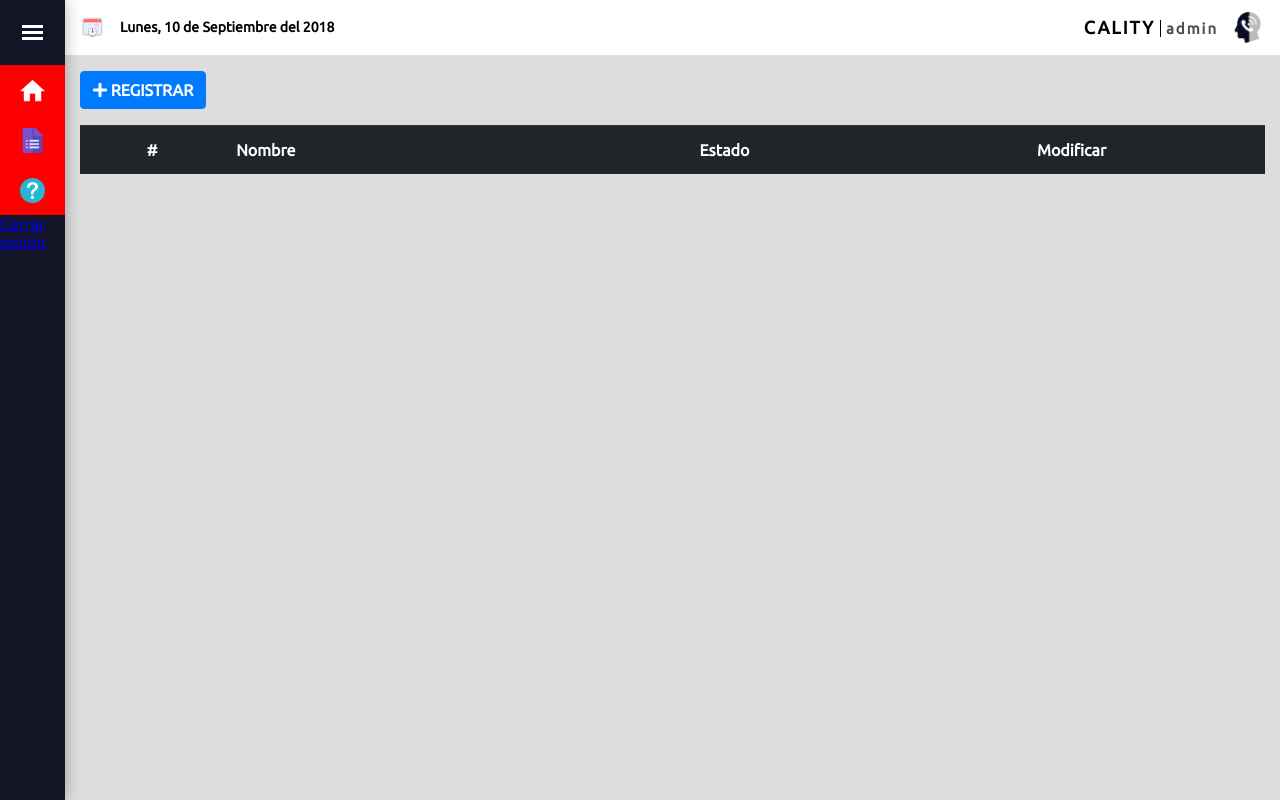
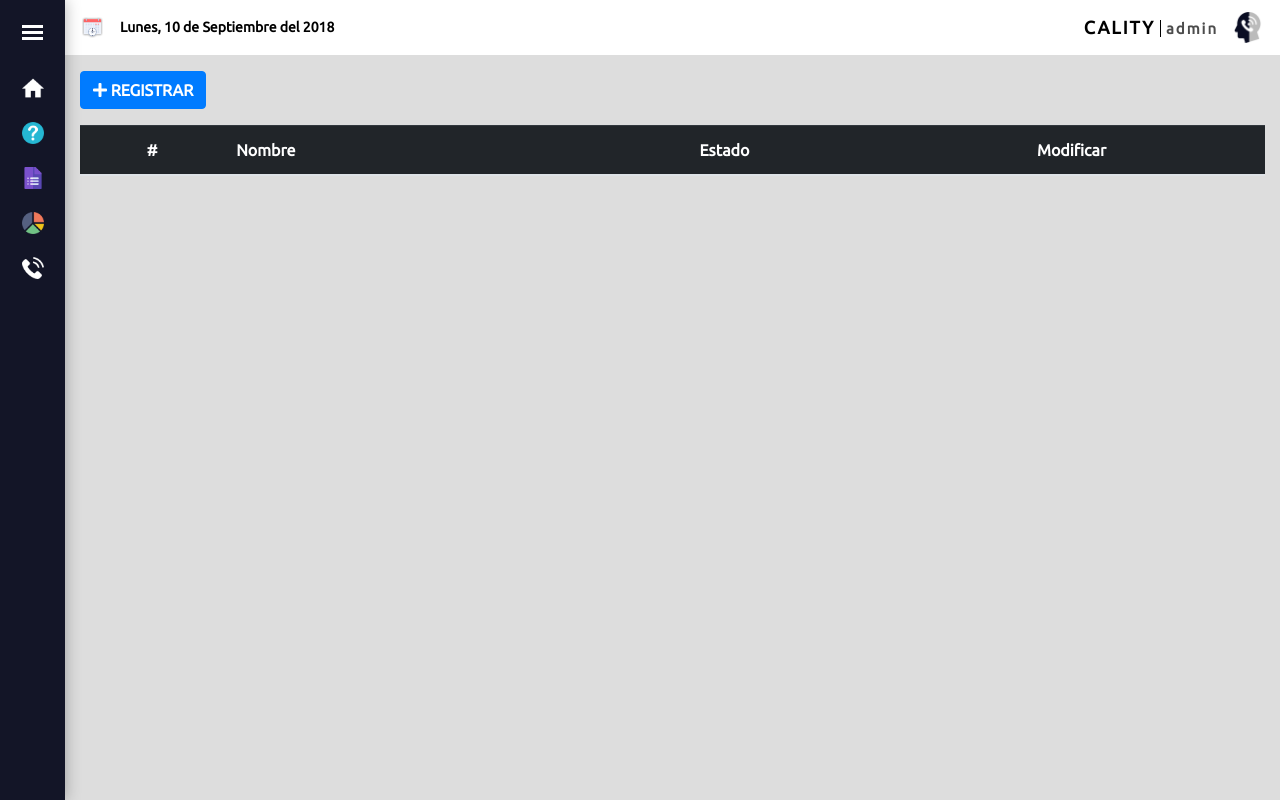
Before and after one commit to Petanology/Cality, a PHP site: page /inicio.php in a window 1280 px wide. Run offline with PHP 8.4, Linux system fonts and the light colour scheme; the visitor is signed in with stand-in values (Sample User, id 1); some libraries are stand-ins or nearby versions.

Commit message:
Se termino en la version alfa el menu de la pagina de inicio

```diff
--- a/vista/css/inicio.css
+++ b/vista/css/inicio.css
@@ -1,12 +1,8 @@
-body {
-    overflow: hidden;
-}
-
 .main {
     overflow: auto;
     position: absolute;
     width: 100%;
-    min-width: 500px;
+    min-width: 560px;
     height: 100vh;
     min-height: 500px;
 }
@@ -112,6 +133,7 @@ body {
         position: absolute;
         top: 0;
         right: 0;
+        z-index: 1;
     }
 
 
@@ -209,7 +230,6 @@ body {
         position: absolute;
         right: 0;
         top: 55px;
-        z-index: 1;
     }
 
 .iframe {
@@ -220,106 +240,203 @@ body {
     overflow: scroll;
 }
 
+ul {
+    list-style-type: none;
+}
 
 /* ************************************************* */
 /* ********************* MENÚ ********************** */
 
-
-ul {
-    list-style-type: none;
-}
+/* ******* Modo Tooltip ******* */
+/* **************************** */
 
 
-.lista-menu {
-    position: relative;
-    width: 100%;
+ul.menu-tooltip {
+    width: 65px;
     height: auto;
 }
 
 
-.item-lista-menu {
-    background-color: red;
+ul.menu-tooltip > li {
     width: 65px;
-    height: 50px;
+    height: 45px;
 }
 
 
-.item-lista-menu a {
+ul.menu-tooltip > li > a {
+    position: relative;
     display: inline-block;
-    width: 100%;
-    height: 100%;
-    color: #FFF;
-    text-decoration: none;
+    width: 65px;
+    height: 45px;
+    -webkit-transition-duration: 0.3s;
+    -o-transition-duration: 0.3s;
+    transition-duration: 0.3s;
+}
+
+
+ul.menu-tooltip > li > a > div.cont-img {
+    width: 65px;
+    height: 45px;
     position: relative;
 }
 
-.cont-img {
-    position: relative;
-    width: 65px;
-    height: 100%;
+
+ul.menu-tooltip > li > a > div.cont-img > img {
+    width: 22px;
+    height: 22px;
+    position: absolute;
+    top: 0;
+    left: 0;
+    right: 0;
+    bottom: 0;
+    margin: auto;
 }
 
 
-.item-lista-menu img {
-    width: 25px;
-    height: 25px;
+ul.menu-tooltip > li > a > div.texto {
+    width: auto;
+    padding: 10px;
+    height: auto;
     position: absolute;
-    top: 13px;
-    left: 20px;
-}
-
-.item-lista-menu ul {
-    position: absolute;
-    top: 8px;
-    left: 65px;
-    /*
-    display: inline-block;
-    position: absolute;
-    top: 0;
-    right: 0;*/
+    left: 75px;
+    top: 6px;
+    background-color: rgba(0,0,0,0.9);
+    color: #FFF;
+    font-weight: bold;
+    border-radius: 5px;
+    white-space: nowrap;
+    /* Oculto */
+    opacity: 0;
+    visibility: hidden;
 }
 
 
-ul.modo-tooltip a{
-    overflow: hidden;
+ul.menu-tooltip > li > a:hover div.texto {
+    opacity: 1;
+    visibility: visible;
 }
 
 
-ul.modo-tooltip li a:hover ul li{
-    opacity: 1;
+ul.menu-tooltip > li > a:hover::before {
+    content: "";
+    width: 3px;
+    height: 100%;
+    position: absolute;
+    left: 0;
+    top: 0;
+    background-color: #3269fd;
 }
 
 
-ul.modo-tooltip li a ul li {
-    opacity: 0;
-    padding: 10px;
-    border-radius: 5px;
-    background-color: rgba(0, 0, 0, 0.89);
-    font-weight: bold;
-    margin-left: 5px;
-    -webkit-transition: 0.3s;
-    -o-transition: 0.3s;
-    transition: 0.3s;
+ul.menu-tooltip > li > a:hover {
+    background-color: rgba(255, 255, 255, 0.1);
 }
 
 
+/* ************************************* */
+/* ************ Modo Normal ************ */
+/* ************************************* */
 
-/* AQUI ASASDSDSAS
-.item-lista-menu a tooltip {
-    width: 27px;
-    height: 27px;
-    position: absolute;
-    top: 17px;
-    left: 19px;
-    background-color: red;
-}*/
+ul.menu-normal {
+    width: 300px;
+    height: auto;
+}
 
 
-/* ************************************************* */
+ul.menu-normal > li {
+    width: 100%;
+    height: 45px;
+}
 
 
-@media screen and (max-width : 555px){
-    .calendario {
-        display: none;
+ul.menu-normal > li > a {
+    position: relative;
+    display: inline-block;
+    width: 100%;
+    height: 45px;
+    -webkit-transition-duration: 0.3s;
+    -o-transition-duration: 0.3s;
+    transition-duration: 0.3s;
+}
+
+
+ul.menu-normal > li > a > div.cont-img {
+    width: 65px;
+    height: 45px;
+    position: relative;
+}
+
+
+ul.menu-normal > li > a > div.cont-img > img {
+    width: 22px;
+    height: 22px;
+    position: absolute;
+    top: 0;
+    left: 0;
+    right: 0;
+    bottom: 0;
+    margin: auto;
+}
+
+
+ul.menu-normal > li > a > div.texto {
+    width: calc(100% - 65px);
+    line-height: 45px;
+    position: absolute;
+    left: 65px;
+    top: 0px;
+    color: #FFF;
+    font-weight: bold;
+    white-space: nowrap;
+    overflow: hidden;
+    text-overflow: ellipsis;
+    padding-right: 10px;
+}
+
+
+ul.menu-normal > li > a:hover::before {
+    content: "";
+    width: 3px;
+    height: 100%;
+    position: absolute;
+    left: 0;
+    top: 0;
+    background-color: #3269fd;
+}
+
+
+ul.menu-normal > li > a:hover {
+    background-color: rgba(255, 255, 255, 0.1);
+}
+
+
+/* *********************************************** */
+/* *************** Media Query ******************* */
+/* *********************************************** */
+
+@media screen and (max-width: 559px){
+
+    nav.menu-activado {
+        width: 90vw !important;
+    }
+
+    ul.menu-normal {
+        width: 90vw;
     }
 }
+
+
+@media screen and (min-width: 1200px){
+
+    .fondo-toggle-activado {
+        opacity: 0 !important;
+        visibility: hidden !important;
+    }
+
+
+    .contenedor-derecha-activado {
+        width: calc(100% - 300px);
+    }
+
+
+}
--- a/vista/css/ondas.css
+++ b/vista/css/ondas.css
@@ -1,25 +1,13 @@
 .wave {
-    display: inline-block;
     overflow: hidden;
-    position: relative;
-    box-sizing: border-box;
     transform: translate3d(0,0,0);
-    padding: 13px 25px;
-    color: #FFF;
-    cursor: pointer;
-    margin: 20px;
-    font-weight: bold;
-    border-radius: 2px;
-    border: none;
-    outline: none;
-    background-color: #4285f4;
-    width: 300px;
 }
 
 
 .wave:hover {
-    box-shadow: 0 2px 5px 0 rgba(0,0,0,16);
-    transition: .3s;
+    -webkit-transition-duration: 0.3s;
+    -o-transition-duration: 0.3s;
+    transition-duration: 0.3s;
 }
 
 
--- a/vista/inicio.php
+++ b/vista/inicio.php
@@ -35,11 +35,12 @@
     <!-- Ondas -->
     <script src="js/wave.js"></script>
 </head>
-<body>
+<body class="scroll_modificado">
 
     <div class="main scroll_modificado">
+
         <!-- menu de navegación -->
-        <nav class="menu">
+        <nav id="menu" class="menu">
             <!-- Icono menú -->
             <div class="icono-menu">
                 <div class="primero"></div>
@@ -58,48 +59,69 @@
                 ?>
 
                 <!-- Links Principales -->
-                <ul class="lista-menu modo-tooltip">
-                    <li class="item-lista-menu">
-                        <a href="inicio.php">
+                <ul id="ul-menu" class="menu-tooltip"><!-- menu-normal -->
+                    <!-- Link Inicio -->
+                    <li>
+                        <a href="index.php">
                             <!-- Icono -->
                             <div class="cont-img">
                                 <img src="img/home-button.png" alt="icono de inicio">
                             </div>
 
                             <!-- Texto -->
-                            <ul>
-                                <li>Inicio</li>
-                            </ul>
+                            <div class="texto">Inicio</div>
                         </a>
                     </li>
 
-
-                    <li class="item-lista-menu">
-                        <a href="inicio.php">
-                            <!-- Icono -->
-                            <div class="cont-img">
-                                <img src="img/forms%20(1).png" alt="icono de documentos">
-                            </div>
-
-                            <!-- Texto -->
-                            <ul>
-                                <li>Registros</li>
-                            </ul>
-                        </a>
-                    </li>
-
-
-                    <li class="item-lista-menu">
-                        <a href="inicio.php">
+                    <!-- Link Ayuda -->
+                    <li>
+                        <a href="acceso_denegado.php" target="contenido">
                             <!-- Icono -->
                             <div class="cont-img">
                                 <img src="img/question.png" alt="icono de ayuda">
                             </div>
 
                             <!-- Texto -->
-                            <ul>
-                                <li>Ayuda</li>
-                            </ul>
+                            <div class="texto">Ayuda</div>
+                        </a>
+                    </li>
+
+                    <!-- Base de Datos -->
+                    <li>
+                        <a href="acceso_denegado.php" target="contenido">
+                            <!-- Icono -->
+                            <div class="cont-img">
+                                <img src="img/forms%20(1).png" alt="icono de tablas">
+                            </div>
+
+                            <!-- Texto -->
+                            <div class="texto">Gestión de Tablas</div>
+                        </a>
+                    </li>
+
+                    <!-- Informes -->
+                    <li>
+                        <a href="acceso_denegado.php" target="contenido">
+                            <!-- Icono -->
+                            <div class="cont-img">
+                                <img src="img/pie-chart.png" alt="icono de informe">
+                            </div>
+
+                            <!-- Texto -->
+                            <div class="texto">Informes</div>
+                        </a>
+                    </li>
+
+                    <!-- Gestion de Calidad -->
+                    <li>
+                        <a href="acceso_denegado.php" target="contenido">
+                            <!-- Icono -->
+                            <div class="cont-img">
+                                <img src="img/telephone.png" alt="icono de gestión de calidad">
+                            </div>
+
+                            <!-- Texto -->
+                            <div class="texto">Gestión de Calidad</div>
                         </a>
                     </li>
                     <!--
@@ -111,11 +133,15 @@
                 </ul>
 
                 <!-- Links Perfil -->
+                <!--
                 <ul>
                     <li><a href="../controlador/logoutControlador.php">Cerrar sesión</a></li>
                 </ul>
+                -->
             </div>
         </nav>
+
+        <div id="fondo-toggle" class="fondo-toggle"></div>
 
         <div class="contenedor-derecha">
             <div class="encabezado">
@@ -134,7 +160,7 @@
 
 
             <div class="contenido-principal">
-                <iframe class="iframe" src="tipoDoc.php"></iframe>
+                <iframe name="contenido" class="iframe" src="tipoDoc.php"></iframe>
             </div>
         </div>
     </div>
--- a/vista/js/inicio.js
+++ b/vista/js/inicio.js
@@ -1,8 +1,37 @@
 /* funcion menú */
 $(document).ready(function(){
-    $(".icono-menu").click(function(){
+
+    function funcionMenu(){
+        // animación icono
         $(".primero").toggleClass("primero-activado");
         $(".segundo").toggleClass("segundo-activado");
         $(".tercero").toggleClass("tercero-activado");
+
+        // Agrandar / empequeñecer menú
+        $("#ul-menu").toggleClass("menu-tooltip");
+        $("#ul-menu").toggleClass("menu-normal");
+        $("#menu").toggleClass("menu-activado");
+        $(".fondo-toggle").toggleClass("fondo-toggle-activado");
+    }
+
+    // tocar el icono de menú
+    /*$(".icono-menu").click(function(){
+        funcionMenu();
+    });*/
+
+    // tocatr el fondo oscuro
+    $("#fondo-toggle").click(function(){
+        funcionMenu();
     });
+
+    // forma diferente en pantalla grande
+    //$(window).resize(function(){
+        $(".icono-menu").click(function(){
+            if($(window).width() > 1200){
+                $(".contenedor-derecha").toggleClass("contenedor-derecha-activado");
+            }
+
+            funcionMenu();
+        });
+    //});
 });
```
Also changed, not shown: other parts of vista/css/inicio.css (+28 -4 lines).
